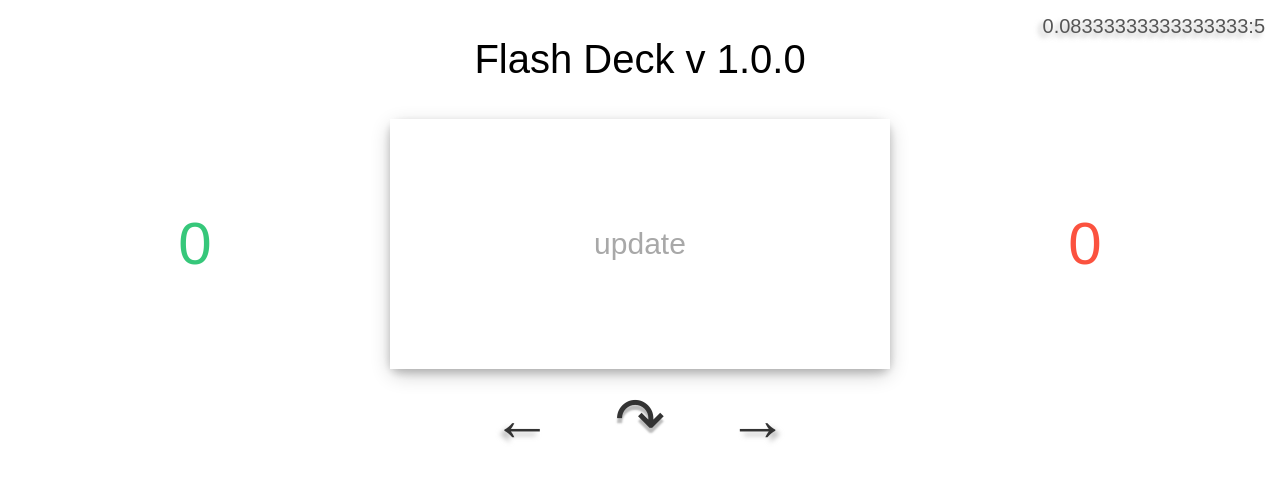
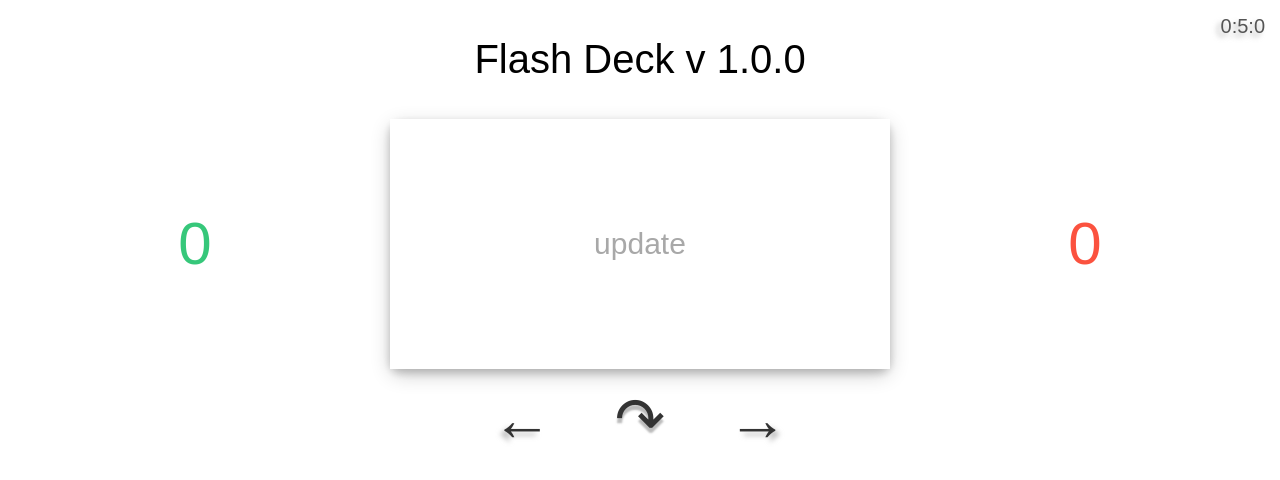
Before and after one commit to FlushedCrusher/FlashDeck, a plain HTML site: page html/index.html in a window 1280 px wide. Drawn offline with Linux system fonts and the light colour scheme.

Commit message:
working timer and stop functionality.

```diff
--- a/html/index.html
+++ b/html/index.html
@@ -22,7 +22,7 @@
     </div>
 
     <!-- Timer -->
-    <div id="timer" class="nav_left">0:0</div>
+    <div id="timer" class="nav_left">0:0:0</div>
 
     <!-- Test Controls -->
     <div id="test_control" class="sidebyside">
--- a/js/app.js
+++ b/js/app.js
@@ -6,6 +6,8 @@
  * Trigger a card flip
  */
 function flipCard() {
+    // Stop the timer
+    destroyTimer();
     // Toggle flipped state
     current_card.classList.toggle('flipped');
     // Return if the quiz has ended
@@ -157,7 +159,7 @@ function cycleCardForward() {
     // Get the index of the current card
     var index = parseInt(current_card.dataset.index);
     // Cycle the card
-    cycleCard( 1 );
+    cycleCard( index, 1 );
 }
 /* ***** ***** ***** *****
  * Cycle the current card forward
@@ -168,7 +170,7 @@ function cycleCardBackward() {
     // If index is 0, set index to one mare than last index
     if(index === 0) { index = myDeck.numCards(); }
     // Cycle the card
-    cycleCard( -1 );
+    cycleCard( index, -1 );
 }
 /* ***** ***** ***** *****
  * Clcle the current card at random
@@ -179,7 +181,7 @@ function cycleCardRandom() {
 /* ***** ***** ***** *****
  * Cycle card
  */
-function cycleCard( val ) {
+function cycleCard( index, val ) {
     // Increment / Decrement the index, taking the number of cards
     // in the deck into account
     index = (index + val) % myDeck.numCards();
@@ -308,7 +310,14 @@ var myTimer;
  */
 function initTimer() {
     setStartTime();
+    clearDurationTime();
     startTimer();
+}
+/* ***** ***** ***** *****
+ * Clear the duration time
+ */
+function clearDurationTime() {
+    config.timerDuration = 0;
 }
 /* ***** ***** ***** *****
  * Set the start time
@@ -320,17 +329,18 @@ function setStartTime() {
  * Start the timer
  */
 function startTimer() {
-    myTimer = setInterval(incrementTimer, 1000);
+    myTimer = setInterval(incrementTimer, config.timerIncrement);
 }
 /* ***** ***** ***** *****
  * Increment the timer
  */
 function incrementTimer() {
     var timer = document.getElementById("timer");
-    config.timerEnd  += 1000;
-    var secs    = (   config.timerEnd / 1000 )        % 60;
-    var mins    = ( ( config.timerEnd / 1000 ) / 60 ) % 60;
-    timer.innerHTML = mins + ":" + secs;
+    config.timerDuration += config.timerIncrement;
+    var secOverTen  =             ( config.timerDuration / 100 )         % 10;
+    var secs        = Math.floor  ( config.timerDuration / 1000 )        % 60;
+    var mins        = Math.floor( ( config.timerDuration / 1000 ) / 60 ) % 60;
+    timer.innerHTML = mins + ":" + secs + ":" + secOverTen;
 }
 /* ***** ***** ***** *****
  * Destroy the timer
--- a/js/config.js
+++ b/js/config.js
@@ -7,6 +7,8 @@ var config = {
     flipOnHover     : false,
     flipType        : 'userInput',
     timerStart      : 0,
+    timerDuration   : 0,
     timerEnd        : 0,
+    timerIncrement  : 100,
     quizFinished    : false
 };
```
